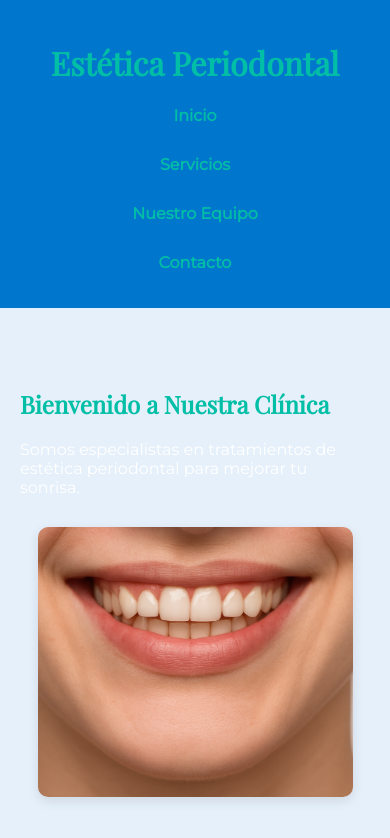
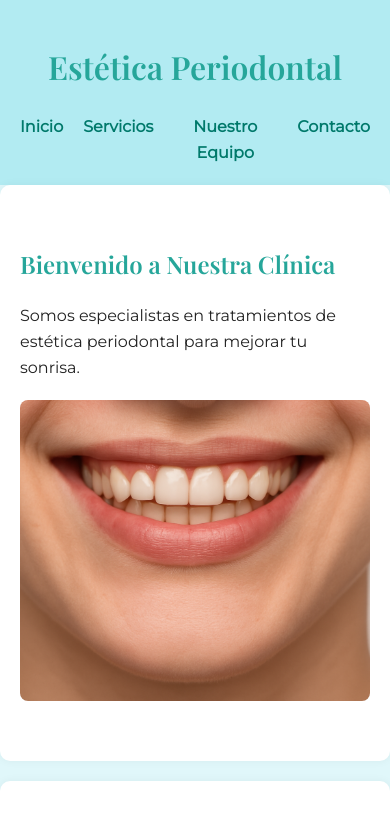
Before and after one commit to jeanduranperio/estetica-periodontal, a plain HTML site: page index.html in a window 390 px wide. Shown: the top 838 px of the page. Drawn offline with nearby package versions, Linux system fonts and the light colour scheme.

Commit message:
Update index.html

```diff
--- a/index.html
+++ b/index.html
@@ -4,26 +4,24 @@
     <meta charset="UTF-8">
     <meta name="viewport" content="width=device-width, initial-scale=1.0">
     <title>Estética Periodontal</title>
-
-    <!-- Tipografías modernas -->
-    <link href="https://fonts.googleapis.com/css2?family=Montserrat&family=Playfair+Display&display=swap" rel="stylesheet">
-
+    <link href="https://fonts.googleapis.com/css2?family=Montserrat&family=Playfair+Display:wght@600&display=swap" rel="stylesheet">
     <style>
         body {
+            font-family: 'Montserrat', sans-serif;
+            background-color: #e0f7fa; /* azul claro */
+            color: #222;
             margin: 0;
             padding: 0;
-            font-family: 'Montserrat', sans-serif;
-            background-color: #e6f0fa; /* azul muy claro */
-            color: #ffffff; /* texto principal blanco */
+            line-height: 1.6;
         }
 
         h1, h2 {
             font-family: 'Playfair Display', serif;
-            color: #00bfa6; /* verde agua */
+            color: #26a69a; /* verde agua */
         }
 
         header {
-            background-color: #0077cc; /* azul intenso */
+            background-color: #b2ebf2;
             padding: 20px;
             text-align: center;
         }
@@ -31,79 +29,63 @@
         nav ul {
             list-style: none;
             padding: 0;
+            margin: 10px 0 0;
             display: flex;
             justify-content: center;
-            gap: 30px;
-            margin-top: 10px;
+            gap: 20px;
         }
 
         nav ul li a {
-            color: #00bfa6; /* verde agua */
             text-decoration: none;
+            color: #00796b;
             font-weight: bold;
         }
 
         section {
-            padding: 60px 20px;
-            max-width: 1000px;
+            padding: 40px 20px;
+            max-width: 900px;
             margin: auto;
+            background-color: #ffffff;
+            margin-bottom: 20px;
+            border-radius: 10px;
+            box-shadow: 0 0 10px rgba(0,0,0,0.05);
         }
 
         img {
             width: 100%;
             max-width: 600px;
             display: block;
-            margin: 30px auto;
-            border-radius: 10px;
-            box-shadow: 0 4px 12px rgba(0,0,0,0.1);
-        }
-
-        ul {
-            padding-left: 20px;
+            margin: 20px auto;
+            border-radius: 8px;
         }
 
         form {
             display: flex;
             flex-direction: column;
-            gap: 15px;
-            max-width: 600px;
-            margin: auto;
-        }
-
-        input, textarea, button {
-            padding: 10px;
-            border-radius: 5px;
-            border: none;
+            gap: 10px;
         }
 
         input, textarea {
-            background-color: #ffffff;
-            color: #333;
-            font-family: 'Montserrat', sans-serif;
+            padding: 10px;
+            border: 1px solid #ccc;
+            border-radius: 5px;
         }
 
         button {
-            background-color: #00bfa6;
+            background-color: #26a69a;
             color: white;
+            border: none;
+            padding: 12px;
+            border-radius: 5px;
+            cursor: pointer;
             font-weight: bold;
-            cursor: pointer;
         }
 
         footer {
-            background-color: #0077cc;
             text-align: center;
             padding: 20px;
-            color: white;
-        }
-
-        @media (max-width: 768px) {
-            nav ul {
-                flex-direction: column;
-            }
-
-            img {
-                width: 90%;
-            }
+            background-color: #b2ebf2;
+            color: #00695c;
         }
     </style>
 </head>
@@ -123,7 +105,7 @@
     <section id="inicio">
         <h2>Bienvenido a Nuestra Clínica</h2>
         <p>Somos especialistas en tratamientos de estética periodontal para mejorar tu sonrisa.</p>
-        <img src="img/sonrisa-gingival.png" alt="Imagen de sonrisa gingival">
+        <img src="sonrisa-gingival.png" alt="Imagen de sonrisa gingival">
     </section>
 
     <section id="servicios">
@@ -138,9 +120,7 @@
 
     <section id="antes-despues">
         <h2>Antes y Después</h2>
-        <div class="imagenes-tratamiento">
-            <img src="img/antes-despues.png" alt="Antes y después del tratamiento">
-        </div>
+        <img src="antes-despues.png" alt="Antes y después del tratamiento">
     </section>
 
     <section id="equipo">
@@ -151,7 +131,7 @@
     <section id="beneficios">
         <h2>Beneficios del Tratamiento</h2>
         <p>Descubre cómo una sonrisa saludable puede mejorar tu calidad de vida.</p>
-        <img src="img/paciente-feliz.png" alt="Paciente feliz">
+        <img src="paciente-feliz.png" alt="Paciente feliz">
     </section>
 
     <section id="contacto">
```
